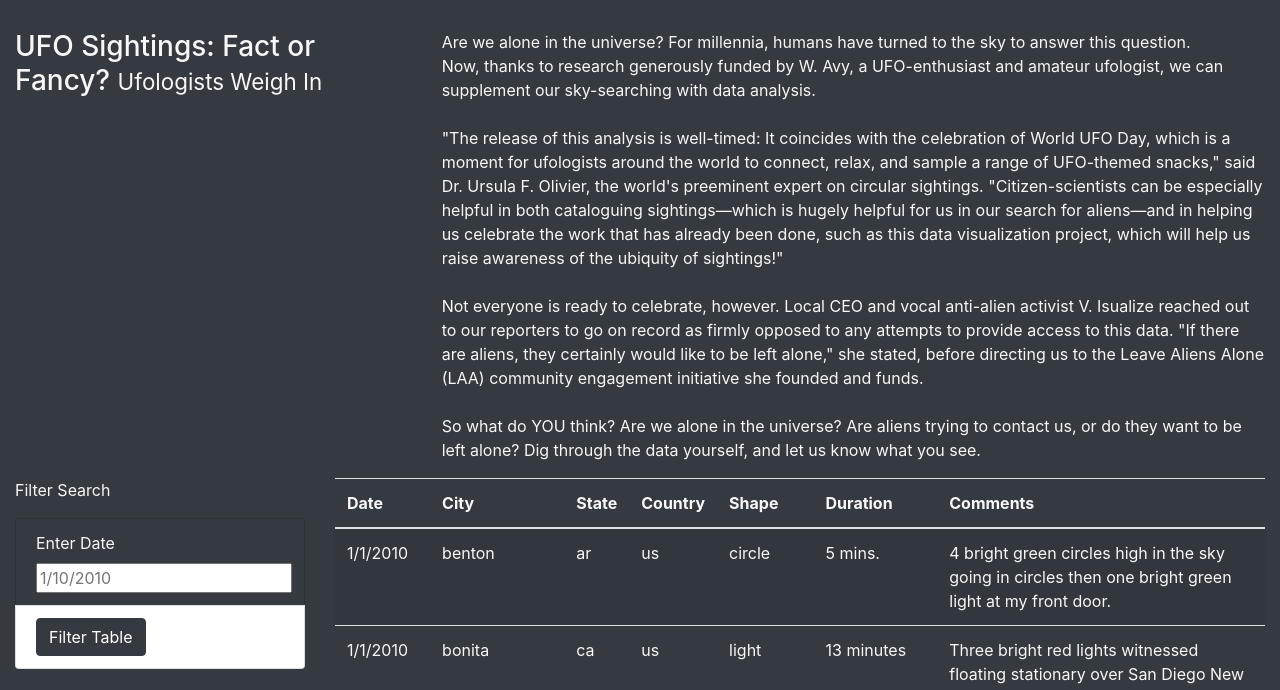
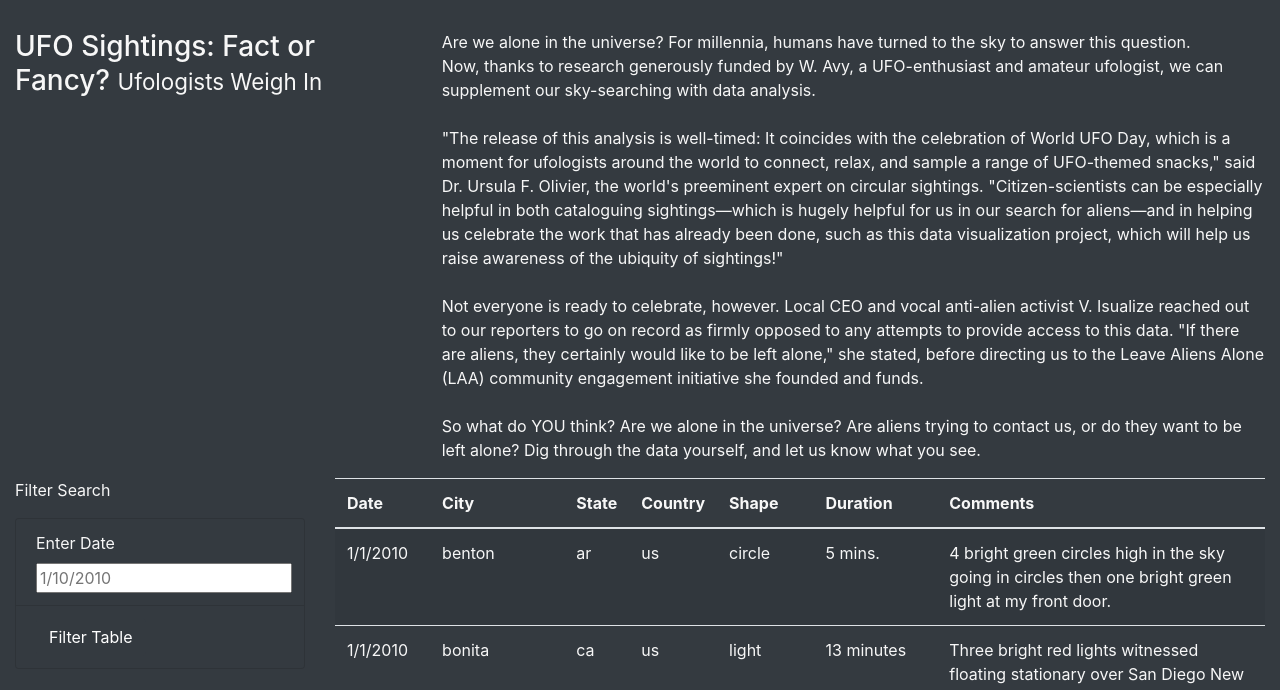
Before and after one commit to surbhibawaria/UFOs, a plain HTML site: page index.html in a window 1280 px wide. Shown: the part 261-951 px from the top of the page. Drawn offline with nearby package versions, Linux system fonts and the light colour scheme.

Commit message:
adding updates

```diff
--- a/index.html
+++ b/index.html
@@ -46,7 +46,7 @@
                             <label for="date">Enter Date</label>
                             <input type="text" placeholder="1/10/2010" id="datetime" />
                         </li>
-                        <li class="list-group-item">
+                        <li class="list-group-item bg-dark">
                             <button id="filter-btn" type="button" class="btn btn-dark">Filter Table</button>
                         </li>
 
```
Also changed, not shown: 2 other files.
